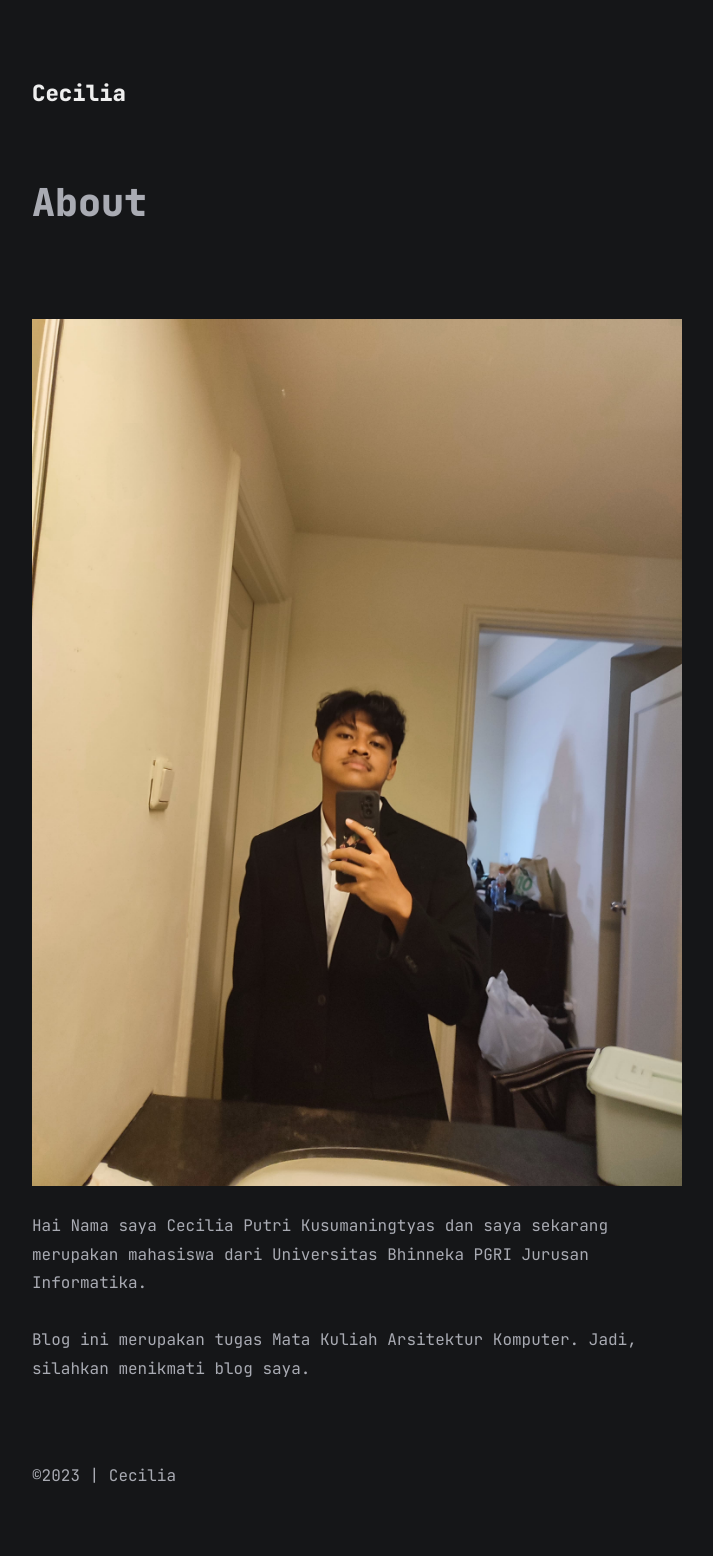
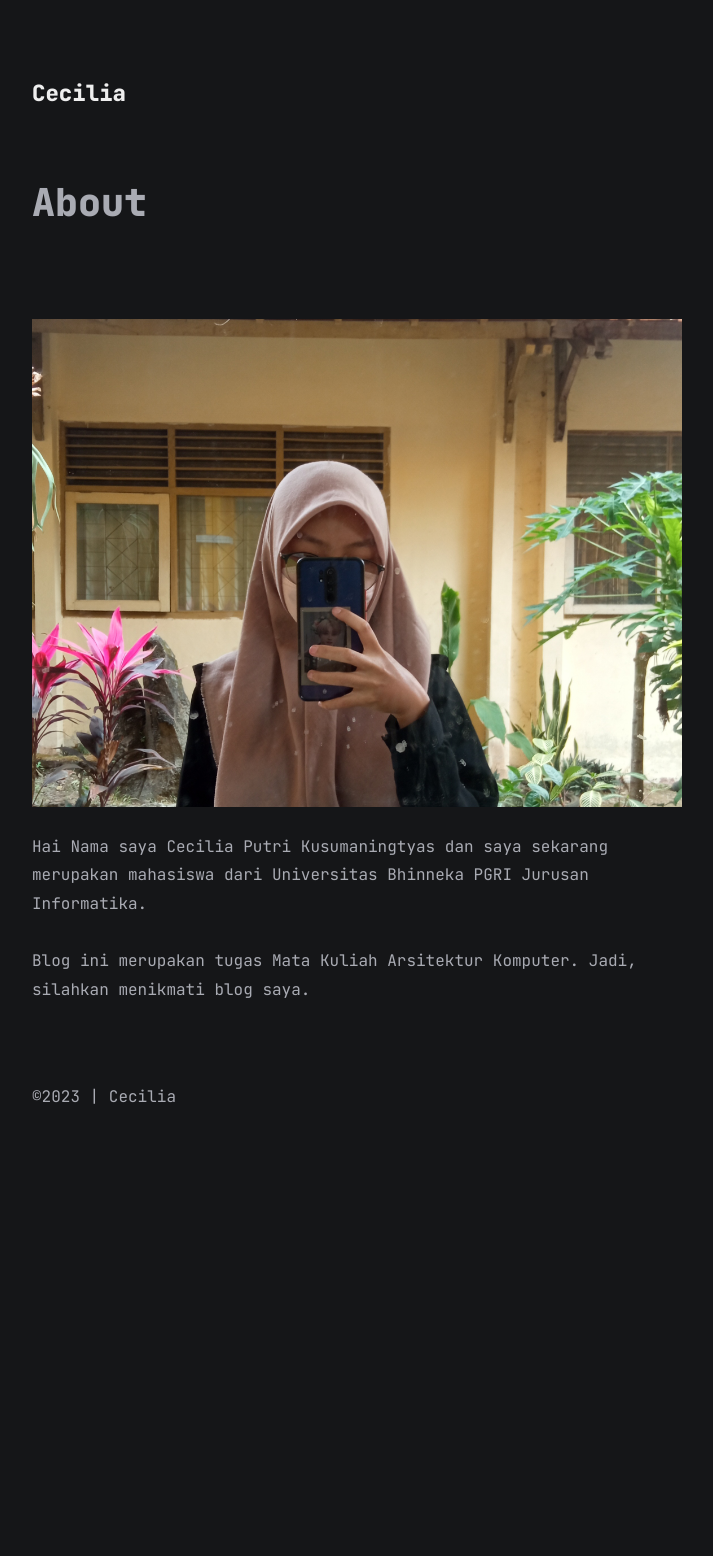
Before and after one commit to shera1402/shera1402.github.io, a Jekyll site: the page built from about.md, in a window 1280 px wide. Shown: the whole page, without its empty margins (283-996 px from the left). Built offline with Jekyll 4.4.1, drawn with Linux system fonts in a browser that asks for light colours; comment, search, counter and statistics services are not loaded; a style sheet for code colours, icons or effects is not loaded; after the commit the page ends 1177 px from its top, so only the background shows below that.

Commit message:
Update about.md

```diff
--- a/about.md
+++ b/about.md
@@ -3,7 +3,7 @@
 title: About
 ---
 
-<span style="display:block;text-align:center">![alt](assets/img/ivan.jpeg)</span>
+<span style="display:block;text-align:center">![alt](assets/img/fotoku[1].jpg)</span>
 Hai Nama saya Cecilia Putri Kusumaningtyas dan saya sekarang merupakan mahasiswa dari Universitas Bhinneka PGRI Jurusan Informatika.
 
 Blog ini merupakan tugas Mata Kuliah Arsitektur Komputer. Jadi, silahkan menikmati blog saya.
```
